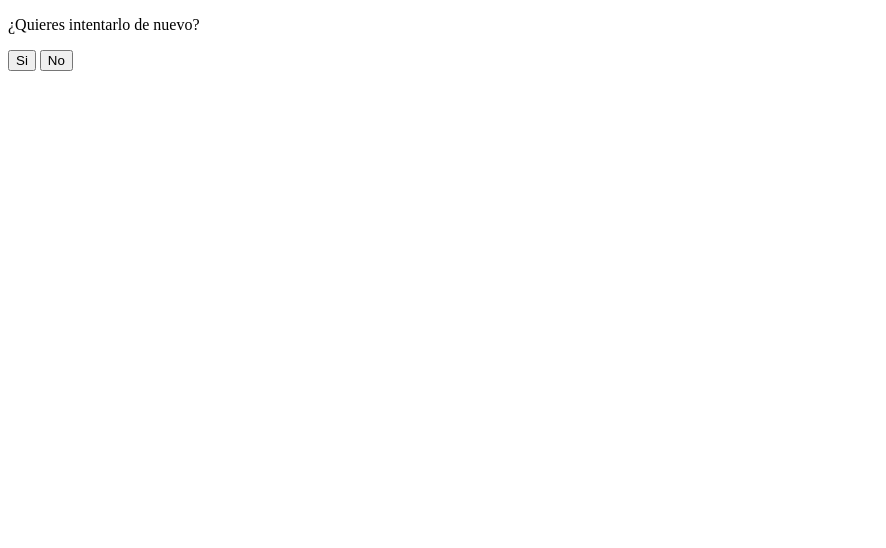
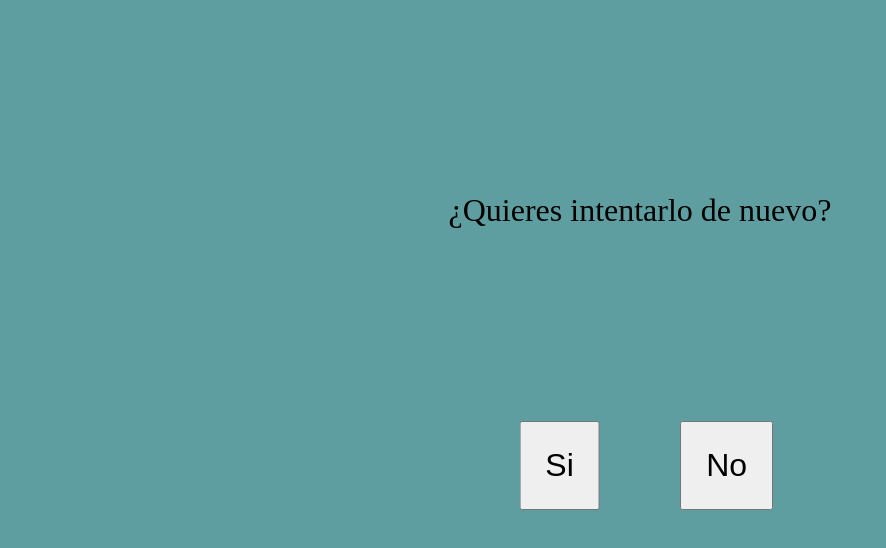
Before and after one commit to StefanoAN/Intento, a plain HTML site: page index.html in a window 1280 px wide. Shown: the whole page, without its empty margins (0-886 px from the left). Drawn offline with Linux system fonts and the light colour scheme.

Commit message:
index.html
Intento x2

```diff
--- a/index.html
+++ b/index.html
@@ -5,7 +5,7 @@
     <meta http-equiv="X-UA-Compatible" content="IE=edge">
     <meta name="viewport" content="width=device-width, initial-scale=1.0">
     <title>Declaración</title>
-    <link rel="stylesheet" href="estilos.css">
+    <link rel="stylesheet" href="style.css">
 </head>
 <body>
 
```
